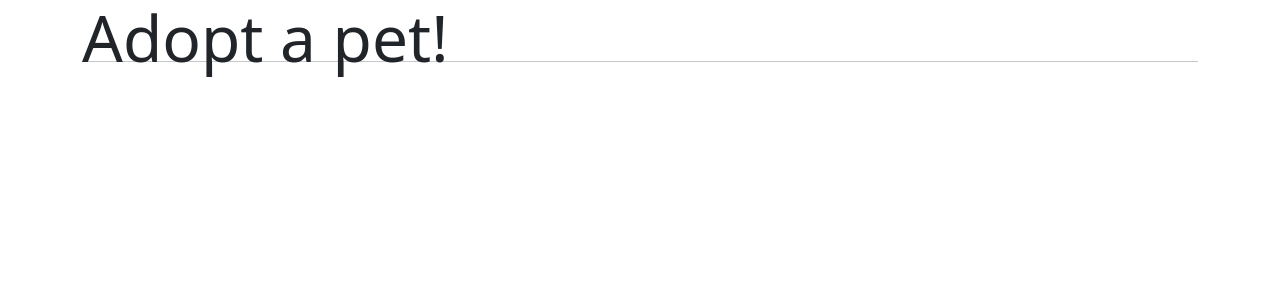
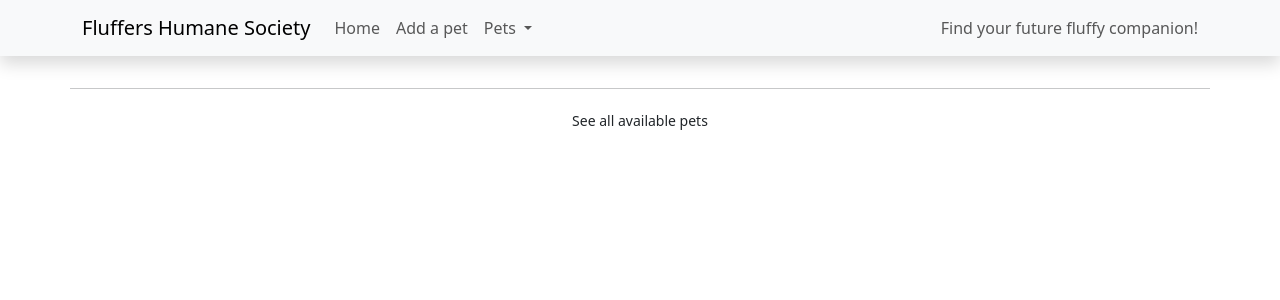
Before and after one commit to CAWittMN/flask-adopt, a Flask app: page / in a window 1280 px wide. Shown: the top 300 px of the page. Run offline with Flask 3, Linux system fonts and the light colour scheme.

Commit message:
finish styling and includes

```diff
--- a/templates/base.html
+++ b/templates/base.html
@@ -13,11 +13,41 @@
     />
   </head>
   <body>
-    <div class="container">
-      <div class="row align-items center">
-        <div class="col-6"><h3 class="display-3">Adopt a pet!</h3></div>
+    <nav class="navbar navbar-expand-lg bg-body-tertiary mb-5 shadow">
+      <div class="container-sm">
+        <a class="navbar-brand" href="#">Fluffers Humane Society</a>
+        <div class="collapse navbar-collapse" id="navbarText">
+          <ul class="navbar-nav me-auto mb-2 mb-lg-0">
+            <li class="nav-item">
+              <a class="nav-link" aria-current="page" href="/">Home</a>
+            </li>
+            <li class="nav-item">
+              <a class="nav-link" href="/pet/add">Add a pet</a>
+            </li>
+            <li class="nav-item dropdown">
+              <a
+                class="nav-link dropdown-toggle"
+                href="#"
+                role="button"
+                data-bs-toggle="dropdown"
+                aria-expanded="false"
+              >
+                Pets
+              </a>
+              <ul class="dropdown-menu">
+                <li>
+                  <a class="dropdown-item" href="/pets/available">Available</a>
+                </li>
+                <li>
+                  <a class="dropdown-item" href="/pets/adopted">Adopted</a>
+                </li>
+              </ul>
+            </li>
+          </ul>
+          <span class="navbar-text">Find your future fluffy companion!</span>
+        </div>
       </div>
-    </div>
+    </nav>
     <div class="container">{% block content %} {% endblock %}</div>
     <script src="https://cdn.jsdelivr.net/npm/jquery@3.7.0/dist/jquery.min.js"></script>
     <script
--- a/templates/home.html
+++ b/templates/home.html
@@ -1,33 +1,6 @@
-{% extends 'base.html' %}{% block content %}
-<div class="container">
-  <div class="row row-cols-1 row-cols-md-3 g-4">
-    {% for pet in pets if pet.available == True %}
-    <div class="col">
-      <div class="card">
-        <img src="{{ pet.photo_url }}" class="card-img-top" />
-        <div class="card-body">
-          <h5 class="card-title">{{ pet.name }}</h5>
-          <p class="card-text">I am available to adopt!</p>
-          <a href="/pet/{{ pet.id }}" class="card-link">View pet</a>
-        </div>
-      </div>
-    </div>
-    {% endfor %}
-  </div>
-  <div class="row"><hr /></div>
-  <div class="row row-cols-1 row-cols-md-3 g-4">
-    {% for pet in pets if pet.available == False %}
-    <div class="col">
-      <div class="card">
-        <img src="{{ pet.photo_url }}" class="card-img-top" />
-        <div class="card-body">
-          <h5 class="card-title">{{ pet.name }}</h5>
-          <p class="card-text">I have been adopted!</p>
-          <a href="/pet/{{ pet.id }}" class="card-link">View pet</a>
-        </div>
-      </div>
-    </div>
-    {% endfor %}
-  </div>
+{% extends 'base.html' %}{% block content %} {% include 'pets.html' %}
+<div class="row"><hr /></div>
+<div class="row text-center">
+  <a href="/pets/available" class="btn btn-sm">See all available pets</a>
 </div>
 {% endblock %}
--- a/templates/pet.html
+++ b/templates/pet.html
@@ -9,6 +9,11 @@
         <p class="card-text">{{ pet.notes }}</p>
       </div>
       <div class="card-body">
+        {% if pet.available == True %}
+        <p class="card-text">Bring me home!</p>
+        {% else %}
+        <p class="card-text">I've been adopted!</p>
+        {% endif %}
         <a href="/pet/{{ pet.id }}/edit" class="card-link">Edit</a>
       </div>
     </div>
--- /dev/null
+++ b/templates/pets.html
@@ -0,0 +1,43 @@
+<div class="container">
+  <div class="row row-cols-1 row-cols-md-5 g-3">
+    {% if status and status == "available" %}
+    {% for pet in pets if pet.available == True %}
+    <div class="col">
+      <div class="card">
+        <img src="{{ pet.photo_url }}" class="card-img-top" />
+        <div class="card-body">
+          <h5 class="card-title">{{ pet.name }}</h5>
+          <p class="card-text">Adopt me!</p>
+          <a href="/pet/{{ pet.id }}" class="card-link">View pet</a>
+        </div>
+      </div>
+    </div>
+    {% endfor %} {% elif status and status == 'adopted' %}
+    {% for pet in pets if pet.available == False %}
+    <div class="col">
+      <div class="card">
+        <img src="{{ pet.photo_url }}" class="card-img-top img-thumbnail" />
+        <div class="card-body">
+          <h5 class="card-title">{{ pet.name }}</h5>
+          <p class="card-text">I've been adopted!</p>
+          <a href="/pet/{{ pet.id }}" class="card-link">View pet</a>
+        </div>
+      </div>
+    </div>
+    {% endfor %}
+    {% else %}
+        {% for pet in pets if pet.available == True %}
+        <div class="col">
+            <div class="card">
+                <img src="{{ pet.photo_url }}" class="card-img-top" />
+                <div class="card-body">
+                    <h5 class="card-title">{{ pet.name }}</h5>
+                    <p class="card-text">Adopt me!</p>
+                    <a href="/pet/{{ pet.id }}" class="card-link">View pet</a>
+                </div>
+            </div>
+        </div>
+        {% endfor %}
+    {% endif %}
+  </div>
+</div>
```
Also changed, not shown: templates/edit-pet.html (+6 -6 lines), templates/show-pets.html (added, +11 -0 lines).
